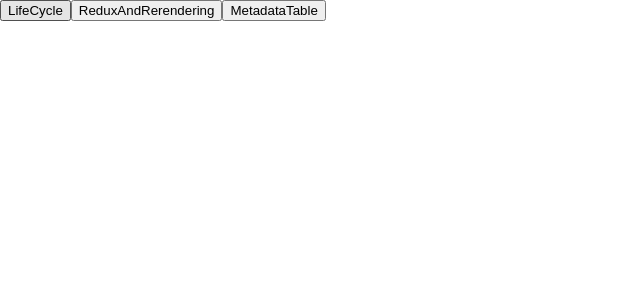
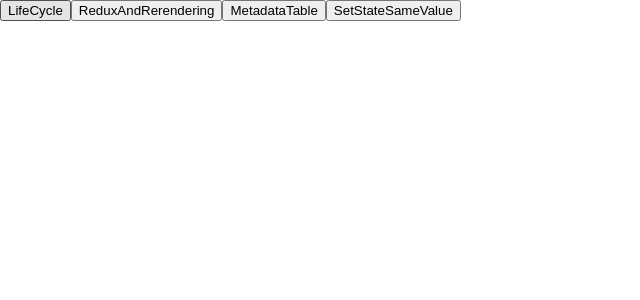
Before and after one commit to ckuijjer/react-playground, a React (Create React App) app: page / in a window 1280 px wide. Shown: the top 300 px of the page, without its empty margins (0-640 px from the left). Built offline with nearby package versions, Linux system fonts and the light colour scheme.

Commit message:
SetStateSameValue

```diff
--- a/src/App.js
+++ b/src/App.js
@@ -2,7 +2,12 @@ import React, { Component, Fragment } from 'react'
 import { BrowserRouter as Router, Route, Link } from 'react-router-dom'
 import Loadable from 'react-loadable'
 
-const examples = ['LifeCycle', 'ReduxAndRerendering', 'MetadataTable']
+const examples = [
+  'LifeCycle',
+  'ReduxAndRerendering',
+  'MetadataTable',
+  'SetStateSameValue',
+]
 
 const MenuAndRoutes = () => (
   <Router>
--- /dev/null
+++ b/src/BigNumber.js
@@ -0,0 +1,11 @@
+import React from 'react'
+
+const BigNumber = ({ number, style }) => (
+  <span
+    style={{ padding: 16, fontSize: 32, display: 'inline-block', ...style }}
+  >
+    {number}
+  </span>
+)
+
+export default BigNumber
--- a/src/ReduxAndRerendering.js
+++ b/src/ReduxAndRerendering.js
@@ -3,6 +3,7 @@ import { Provider, connect } from 'react-redux'
 
 import store from './store'
 import { incrementA, incrementB, incrementC } from './store/reducers'
+import BigNumber from './BigNumber'
 
 // const diagram = `
 // {
@@ -32,14 +33,6 @@ const IncrementC = connect(
   null,
   dispatch => ({ onClick: () => dispatch(incrementC()) }),
 )(({ onClick, children }) => <button onClick={onClick}>Increment C</button>)
-
-const BigNumber = ({ number, style }) => (
-  <span
-    style={{ padding: 16, fontSize: 32, display: 'inline-block', ...style }}
-  >
-    {number}
-  </span>
-)
 
 const ShowA = connect(state => ({ number: state.a }))(BigNumber)
 
--- /dev/null
+++ b/src/SetStateSameValue.js
@@ -0,0 +1,33 @@
+import React from 'react'
+import BigNumber from './BigNumber'
+
+const INTERVAL = 100
+
+class SetStateSameValue extends React.Component {
+  state = {
+    timeInSeconds: 0,
+  }
+
+  componentDidMount() {
+    const fn = (() => {
+      let timeInMilliSeconds = 0
+
+      return () => {
+        timeInMilliSeconds = timeInMilliSeconds + INTERVAL
+        this.setState({ timeInSeconds: Math.floor(timeInMilliSeconds / 1000) })
+      }
+    })()
+
+    window.setInterval(fn, INTERVAL)
+  }
+
+  render() {
+    return (
+      <div>
+        <BigNumber number={this.state.timeInSeconds} />
+      </div>
+    )
+  }
+}
+
+export default SetStateSameValue
```
